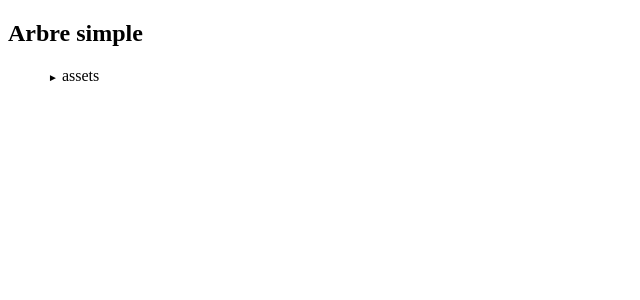
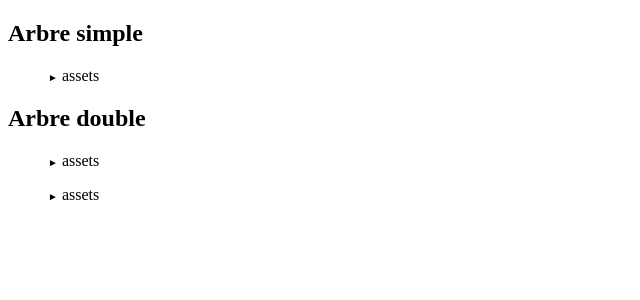
Before and after one commit to rchoffardet/jsontree, a Vue app: page / in a window 1280 px wide. Shown: the top 300 px of the page, without its empty margins (0-640 px from the left). Built offline with nearby package versions, Linux system fonts and the light colour scheme.

Commit message:
finished tree diff

```diff
--- a/src/App.vue
+++ b/src/App.vue
@@ -2,6 +2,8 @@
   <div id="app">
     <h2>Arbre simple</h2>
     <json-tree :json="json" />
+    <h2>Arbre double</h2>
+    <json-tree-diff :left="json" :right="json" />
   </div>
 </template>
 
--- a/src/components/json-tree-diff.vue
+++ b/src/components/json-tree-diff.vue
@@ -1,7 +1,7 @@
 <template>
     <div>
-        <json-tree :json="leftItems" @close="onLeftClose" @open="onLeftOpen" ref="left" />
-        <json-tree :json="rightItems" @close="onRightClose" @open="onRightOpen" ref="right" />
+        <json-tree :json="leftItems" @close="trigger(close, $refs.right, $event)" @open="trigger(open, $refs.right, $event)" ref="left" />
+        <json-tree :json="rightItems" @close="trigger(close, $refs.left, $event)" @open="trigger(open, $refs.left, $event)" ref="right" />
     </div>
 </template>
 
@@ -13,6 +13,7 @@ export default {
         return {
             leftItems: this.left,
             rightItems: this.right,
+            listenToEvents: true,
         };
     },
     props: {
@@ -20,7 +21,25 @@ export default {
         right: {type:Array, required:false}
     },
     methods: {
-
+        close (pathArray, side) {
+            if(side.isOpen(pathArray))
+            {
+                side.close(pathArray);
+            }
+        },
+        open(pathArray, side) {
+            if(!side.isOpen(pathArray))
+            {
+                side.open(pathArray);
+            }
+        },
+        trigger(fn, side, pathArray) {
+            if(this.listenToEvents) {
+                this.listenToEvents = false;
+                fn(pathArray, side);
+                this.listenToEvents = true;
+            }
+        }
     },
     components: {
         JsonTree
```
